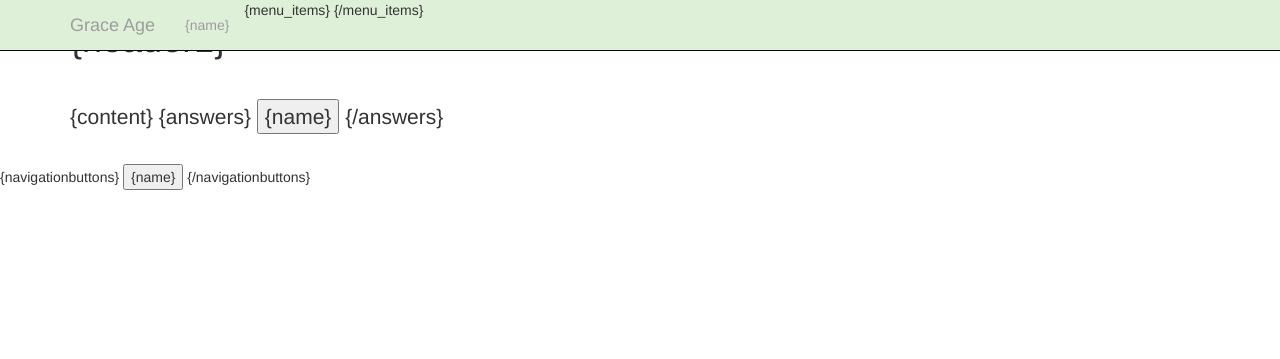
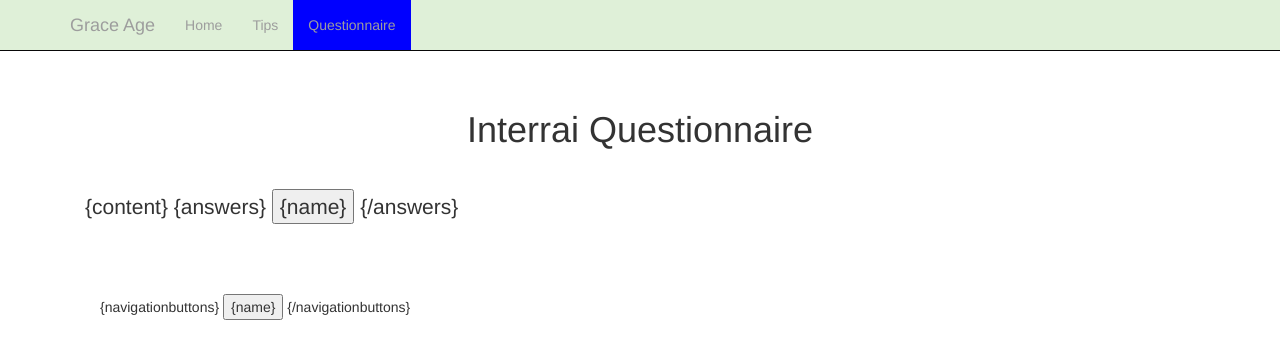
Before and after one commit to GuangmingLuo/GraceAge, a CodeIgniter app: page /GraceAge/index.php/elderlycontroller/index in a window 1280 px wide. Shown: the top 359 px of the page. Run offline with CodeIgniter, Linux system fonts and the light colour scheme; some libraries are stand-ins or nearby versions.

Commit message:
resolved reference errors and added 2 missing files

```diff
--- a/GraceAge/application/controllers/ElderlyController.php
+++ b/GraceAge/application/controllers/ElderlyController.php
@@ -33,30 +33,27 @@ class ElderlyController extends CI_Controller{
     }
 
     function index(){
-        $data['page_title'] = 'Grace Age home';
-
-        /*$data*/
-
+        $data['page_title'] = 'Grace Age Questionnaire';
+        $data['header1'] = 'Interrai Questionnaire';
+        $data['menu_items'] = $this->Menu_model->get_menuitems('Questionnaire');
         $this->parser->parse('template', $data);
     }
 
     function previous(){
         $this->session->set_userdata('id', $this->session->id - 1);
-        $this->output->set_content_type("spplication/json")->append_output(
+        $this->output->set_content_type("application/json")->append_output(
                 $this->Question_model->get_question_as_json($this->session->id));
     }
 
     function next(){
         $this->session->set_userdata('id', $this->session->id +1);
-        $this->output->set_content_type("spplication/json")->append_output(
+        $this->output->set_content_type("application/json")->append_output(
                 $this->Question_model->get_question_as_json($this->session->id));
     }
 
     function question(){
         //$this->load->library('session');
-        $data['page_title'] = 'Interrai Questionnaire';
-        $data['header1'] = 'Interrai questionnaire';
-        $data['menu_items'] = $this->Menu_model->get_menuitems('Questionnaire');
+
         $data['answers'] = $this->Question_model->get_answerbuttons();
         $data['navigationbuttons'] = $this->Question_model->get_navigationbuttons();
         $data2['questions'] = $this->Question_model->get_question($this->session->userdata('id'));
--- a/GraceAge/application/views/template.php
+++ b/GraceAge/application/views/template.php
@@ -9,12 +9,8 @@
     <meta name="description" content="">
     <meta name="author" content="">
     <link rel="icon" href="../../favicon.ico">
-    <!--
-    <link href="http://a16_webapps_2.studev.groept.be/Stijn/assets/css/bootstrap.min.css" rel="stylesheet"/>
-    <link href="http://a16_webapps_2.studev.groept.be/Stijn/assets/css/starter-template.css" rel="stylesheet"/>
-    -->
-    <link href="<?= base_url()?>assets/css/bootstrap.min.css" rel="stylesheet"/>
-    <link href="<?= base_url()?>assets/css/starter-template.css" rel="stylesheet"/>
+    <link href="../../assets/css/bootstrap.min.css" rel="stylesheet"/>
+    <link href="../../assets/css/starter-template.css" rel="stylesheet" type="text/css"/>
 
 
     <title>{page_title}</title>
@@ -76,11 +72,10 @@
     <!-- Bootstrap core JavaScript
     ================================================== -->
     <!-- Placed at the end of the document so the pages load faster -->
-    <script src="https://ajax.googleapis.com/ajax/libs/jquery/1.12.4/jquery.min.js"></script>
-    <script>window.jQuery || document.write('<script src="../../assets/js/vendor/jquery.min.js"><\/script>')</script>
-    <script src="../../dist/js/bootstrap.min.js"></script>
+    <script src="../../assets/js/jquery.min.js"></script>
+    <script src="../../assets/js/bootstrap.min.js"></script>
     <!-- IE10 viewport hack for Surface/desktop Windows 8 bug -->
-    <script src="../../assets/js/ie10-viewport-bug-workaround.js"></script>
+    <script src="../../assets/js/ie10-viewport-bug-workaround.js" type="text/javascript"></script>
     <script src="../../assets/js/questions.js" type="text/javascript"></script>
   </body>
 </html>
--- /dev/null
+++ b/GraceAge/assets/css/starter-template.css
@@ -0,0 +1,19 @@
+body {
+  padding-top: 50px;
+}
+.starter-template {
+  padding: 40px 15px;
+  text-align: center;
+}
+
+p{
+    text-align: left;
+}
+
+footer{
+    margin-left: 100px;
+}
+
+.active {
+    background-color: blue;
+}
--- /dev/null
+++ b/GraceAge/assets/js/ie10-viewport-bug-workaround.js
@@ -0,0 +1,23 @@
+/*!
+ * IE10 viewport hack for Surface/desktop Windows 8 bug
+ * Copyright 2014-2015 Twitter, Inc.
+ * Licensed under MIT (https://github.com/twbs/bootstrap/blob/master/LICENSE)
+ */
+
+// See the Getting Started docs for more information:
+// http://getbootstrap.com/getting-started/#support-ie10-width
+
+(function () {
+  'use strict';
+
+  if (navigator.userAgent.match(/IEMobile\/10\.0/)) {
+    var msViewportStyle = document.createElement('style')
+    msViewportStyle.appendChild(
+      document.createTextNode(
+        '@-ms-viewport{width:auto!important}'
+      )
+    )
+    document.querySelector('head').appendChild(msViewportStyle)
+  }
+
+})();
```
